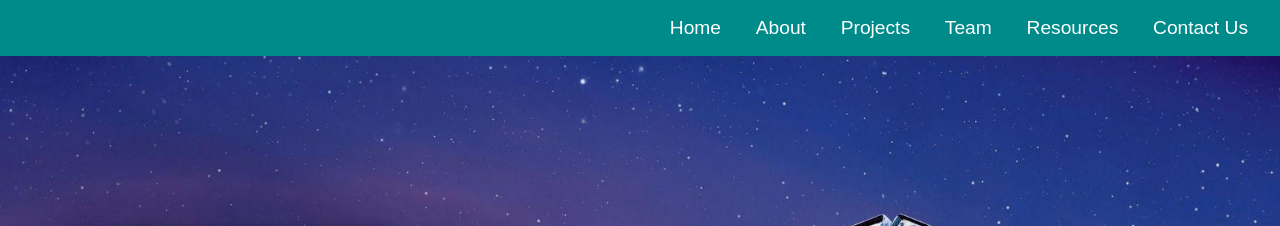
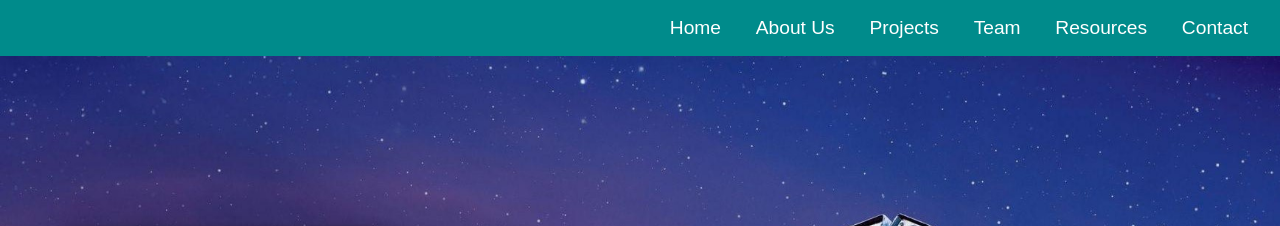
Before and after one commit to HighSeinberg/ERC-Website, a plain HTML site: page index.html in a window 1280 px wide. Shown: the top 226 px of the page. Drawn offline with Linux system fonts and the light colour scheme; a web font is replaced by a local one.

Commit message:
Update index.html

```diff
--- a/index.html
+++ b/index.html
@@ -22,11 +22,11 @@
         <nav class="sticky">
             <div class="main-nav" id="topnav">
                 <a class="link" href="">Home</a>
-                <a class="link" href="index_about.html">About</a>
+                <a class="link" href="index_about.html">About Us</a>
                 <a class="link" href="index_projects.html">Projects</a>
                 <a class="link" href="#team">Team</a>
                 <a class="link" href="#resources">Resources</a>
-                <a class="link" href="#contact">Contact Us</a>
+                <a class="link" href="#contact">Contact</a>
                 <a href="javascript:void(0);" class="icon" onclick="myFunction()">
                     <i class="fa fa-bars"></i>
                 </a>
```
